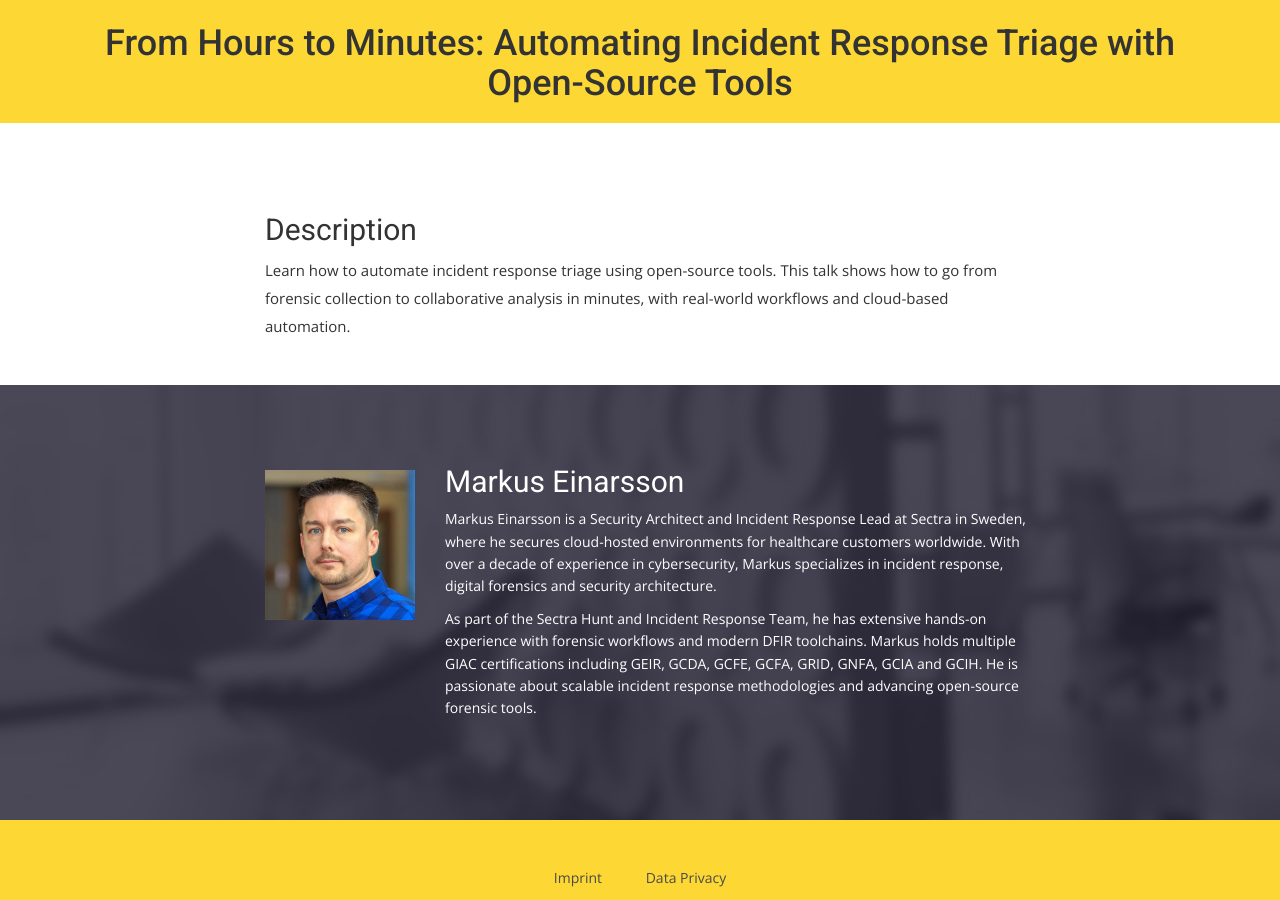
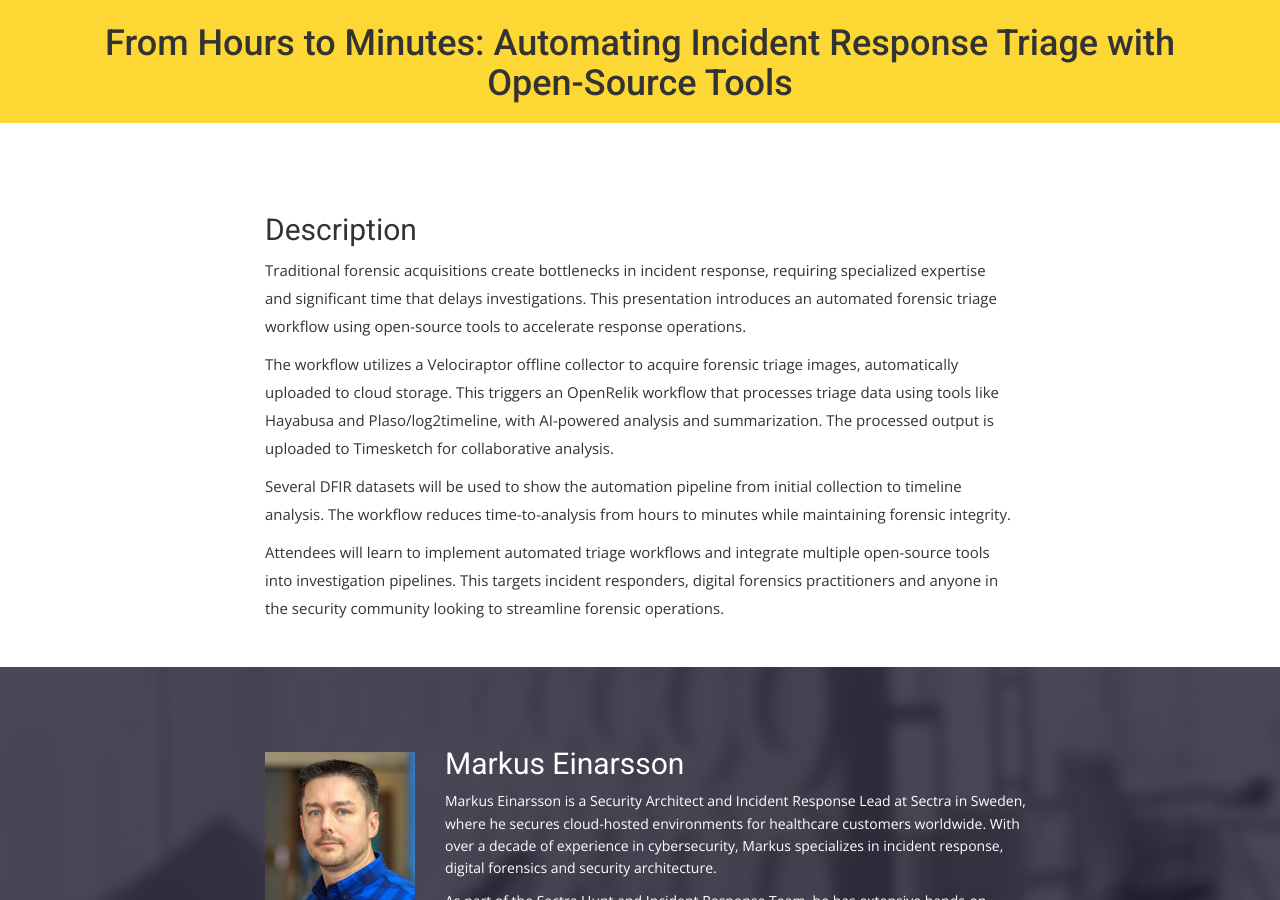
Before and after one commit to BSidesMUC/BSidesMunich2025, a Jekyll site: the page built from _talks/002_from-hours-to-minutes-automating-incident-response-triage-with-open-source-tools.md, in a window 1280 px wide and 900 px high, scrolled down 404 px. Built offline with Jekyll 4.4.1, drawn with Linux system fonts in a browser that asks for light colours; nearby versions of some CDN libraries; some web fonts are replaced.

Commit message:
Update description of workshop "From Hours to Minutes: Automating Incident Response Triage with Open-Source Tools"

```diff
--- a/_talks/002_from-hours-to-minutes-automating-incident-response-triage-with-open-source-tools.md
+++ b/_talks/002_from-hours-to-minutes-automating-incident-response-triage-with-open-source-tools.md
@@ -27,5 +27,15 @@ title: 'From Hours to Minutes: Automating Incident Response Triage with Open-Sou
 track: 2
 ---
 
-Learn how to automate incident response triage using open-source tools.
-This talk shows how to go from forensic collection to collaborative analysis in minutes, with real-world workflows and cloud-based automation.
+Traditional forensic acquisitions create bottlenecks in incident response, requiring specialized expertise and significant time that delays investigations.
+This presentation introduces an automated forensic triage workflow using open-source tools to accelerate response operations.
+
+The workflow utilizes a Velociraptor offline collector to acquire forensic triage images, automatically uploaded to cloud storage.
+This triggers an OpenRelik workflow that processes triage data using tools like Hayabusa and Plaso/log2timeline, with AI-powered analysis and summarization.
+The processed output is uploaded to Timesketch for collaborative analysis.
+
+Several DFIR datasets will be used to show the automation pipeline from initial collection to timeline analysis.
+The workflow reduces time-to-analysis from hours to minutes while maintaining forensic integrity.
+
+Attendees will learn to implement automated triage workflows and integrate multiple open-source tools into investigation pipelines.
+This targets incident responders, digital forensics practitioners and anyone in the security community looking to streamline forensic operations.
```
